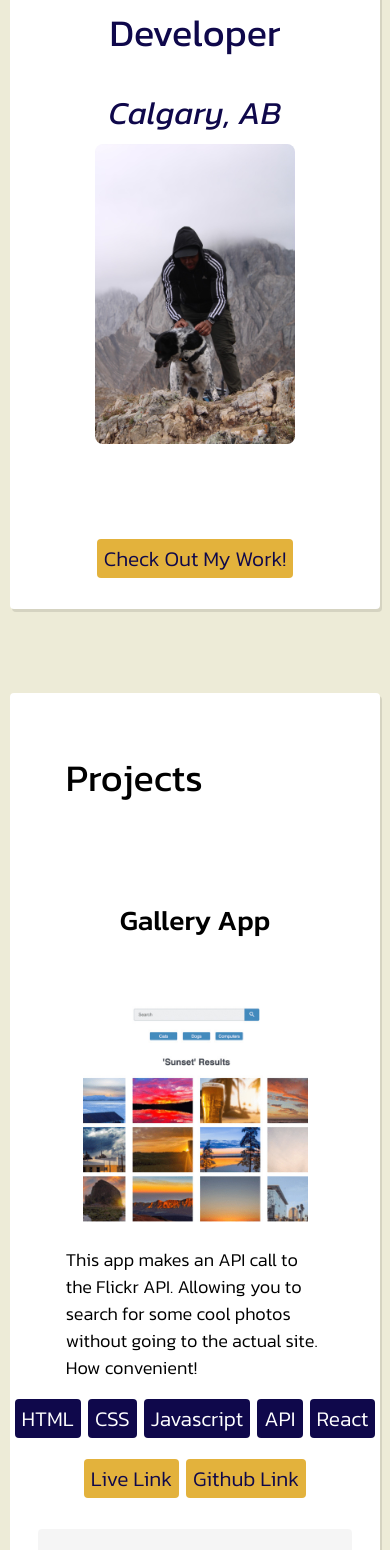
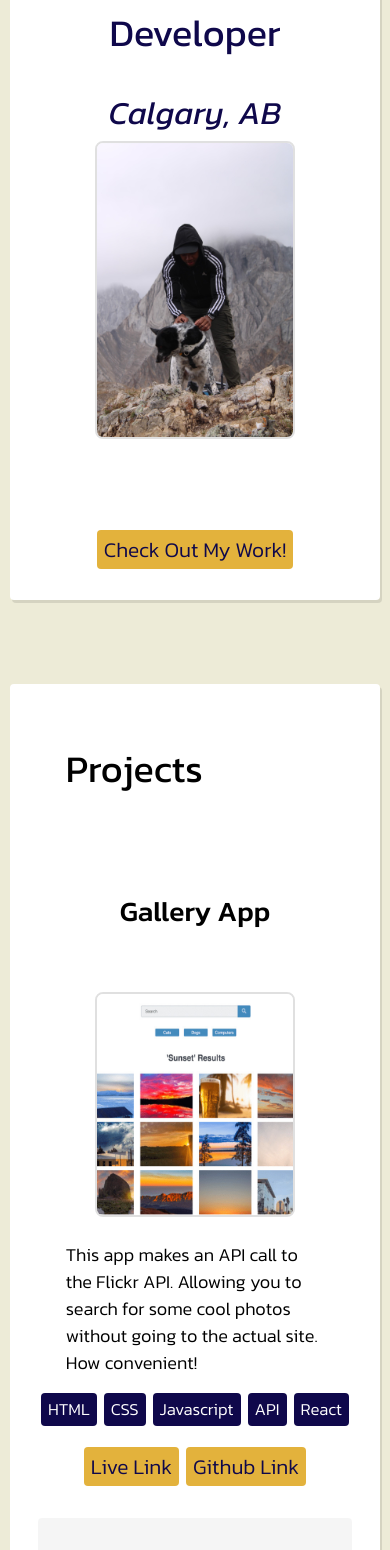
Before and after one commit to Avcx/avcx.github.io, a React (Vite) app: page / in a window 390 px wide. Shown: the part 447-1997 px from the top of the page. Built offline with nearby package versions, Linux system fonts and the light colour scheme.

Commit message:
Style Changes

```diff
--- a/src/index.css
+++ b/src/index.css
@@ -116,6 +116,13 @@ h1 {
   margin: 0px 0px;
 }
 
+img {
+  border: 2px solid rgba(0, 0, 0, 0.12);
+  margin: 0.25em;
+  max-width: 200px;
+  border-radius: 8px;
+}
+
 h2 {
   font-size: 2.7rem;
   font-weight: 400;
@@ -165,12 +172,6 @@ main {
   justify-content: space-between;
   align-items: center;
   padding: 2rem;
-}
-
-.hero img {
-  margin: 0.5em;
-  max-width: 200px;
-  border-radius: 8px;
 }
 
 .intro {
@@ -340,8 +341,8 @@ a:hover {
     justify-content: space-evenly;
   }
 
-  .prj-link li {
-    font-size: 1rem;
+  .prj-tech li {
+    font-size: 1.2rem;
   }
 
   .prj-desc {
```
